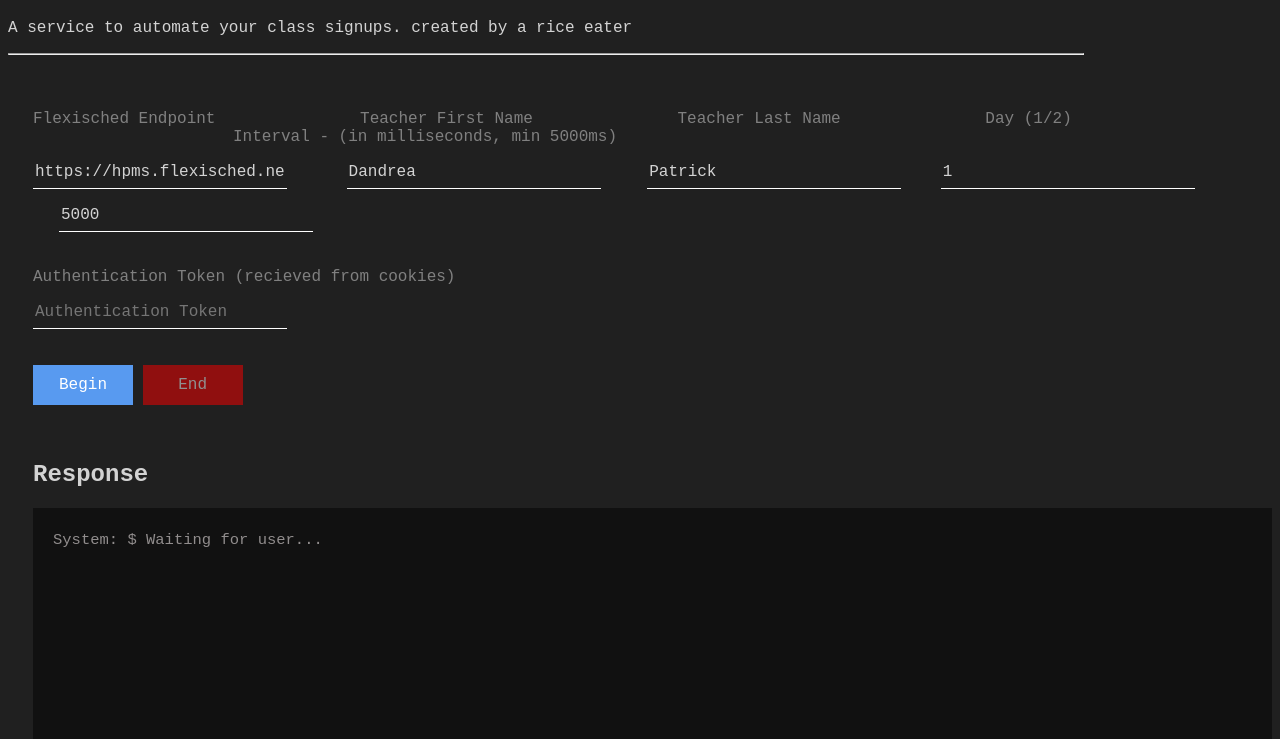
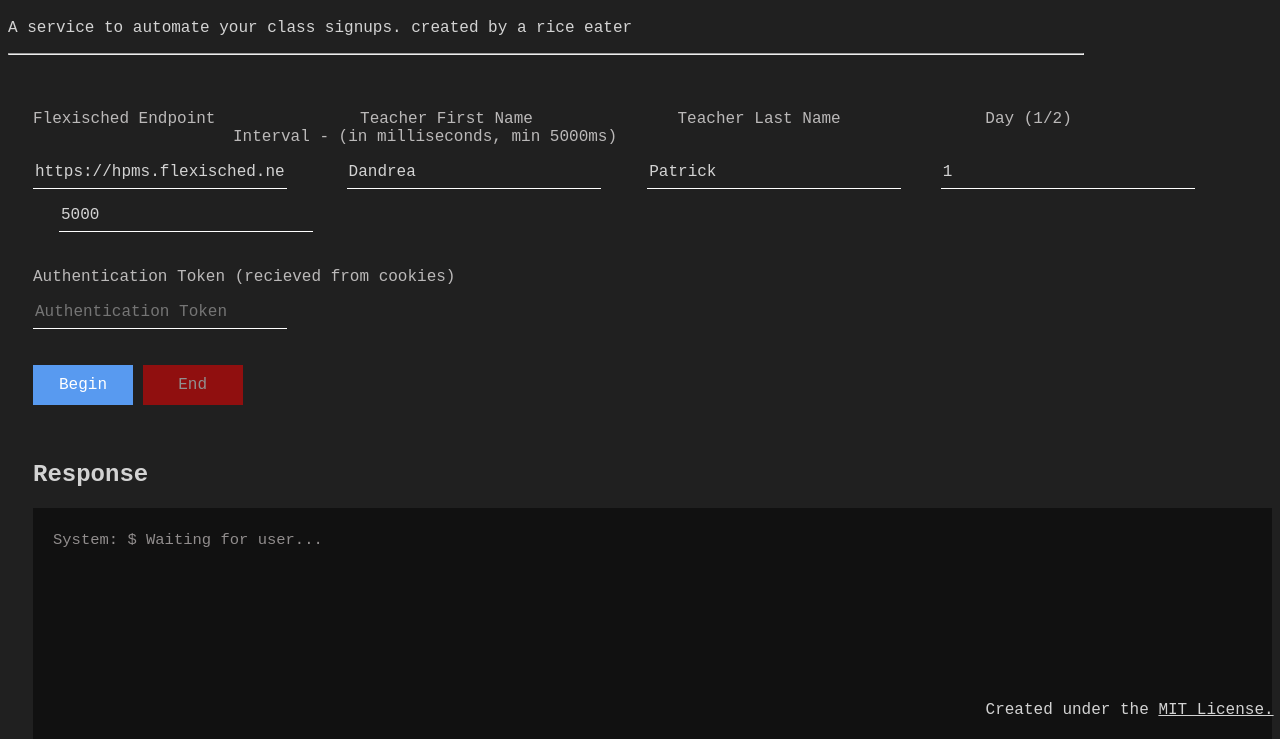
Before and after one commit to a-riceeater/auto-flexisched, a website: page src/index.html in a window 1280 px wide. Shown: the part 61-800 px from the top of the page. Drawn offline with Linux system fonts and the light colour scheme; files that its build step writes are made by us from their sources; files whose address does not match are found by name.

Commit message:
make labels lighter for my friends 'asian eyes'

```diff
--- a/src/index.html
+++ b/src/index.html
@@ -39,7 +39,7 @@
 
         <br><br><br>
 
-        <span style="color: gray;">Authentication Token (recieved from cookies)</span>
+        <span style="color: rgb(187, 185, 185);">Authentication Token (recieved from cookies)</span>
 
         <br>
 
--- a/src/stat/index.css
+++ b/src/stat/index.css
@@ -30,7 +30,7 @@
 }
 
 .dft-label {
-    color: gray;
+    color: rgb(187, 185, 185);
     margin-left: 135px;
 }
 
@@ -75,3 +75,14 @@
     cursor: not-allowed;
     opacity: 0.5;
 }
+
+#footer {
+    position: fixed;
+    right: 0.5%;
+    bottom: 0.5%;
+    color: lightgray;
+}
+
+#footer a {
+    color: lightgray;
+}
```
